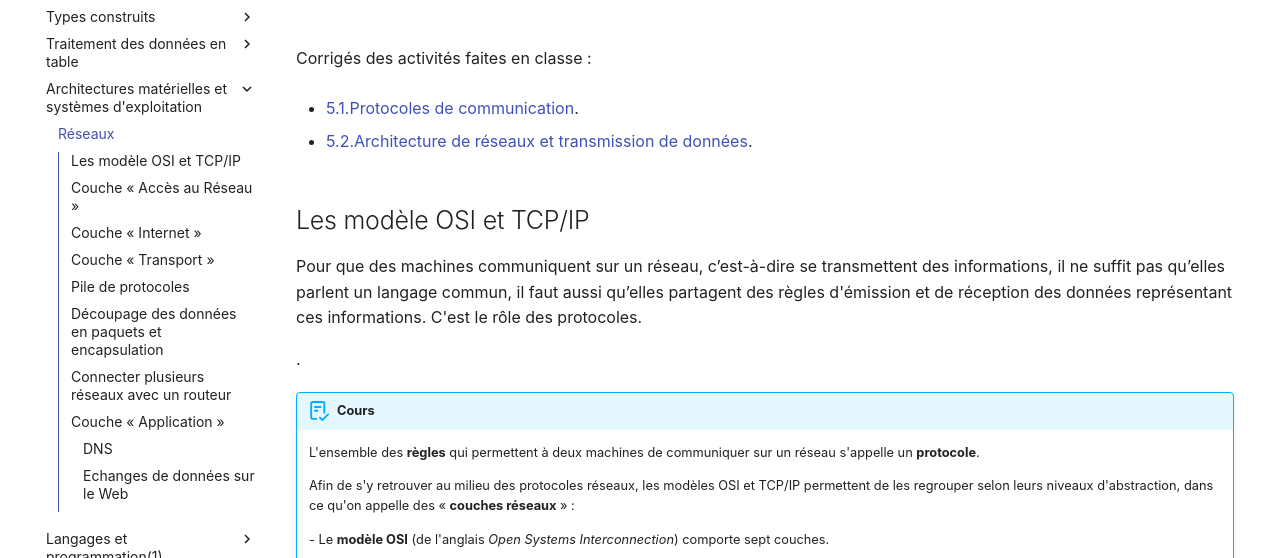
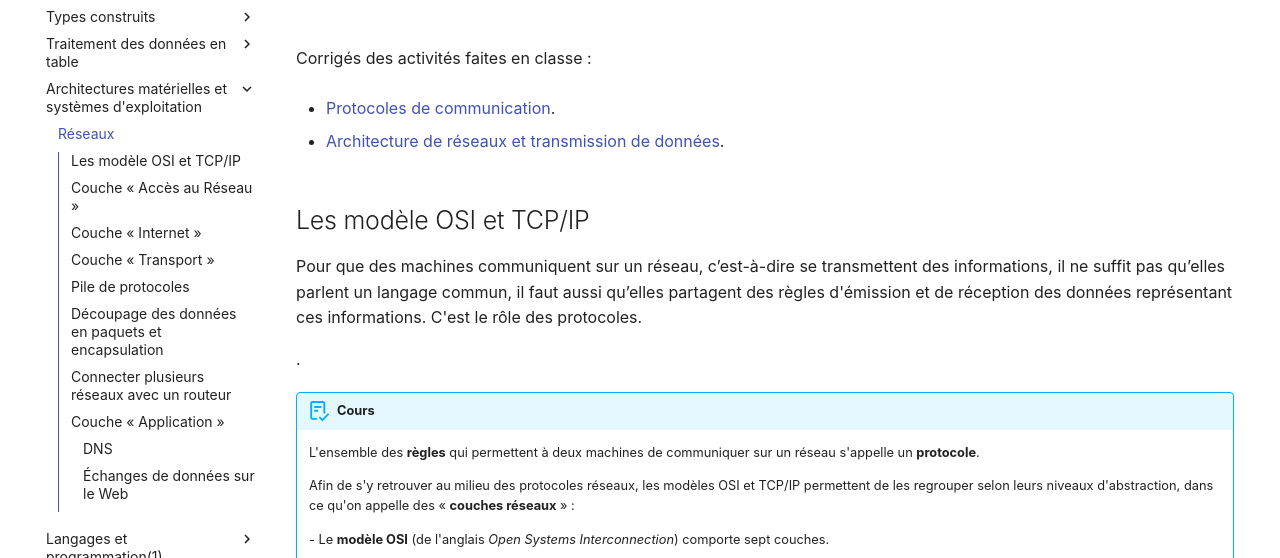
Before and after one commit to fab-perez/NSI-1, an MkDocs documentation site: the page built from docs/architecture-materielles-et-systemes-d-exploitation/5-reseaux.md, in a window 1280 px wide and 900 px high. Shown: the part 175-733 px from the top of the window. Built offline with MkDocs 1.6.1 and Material for MkDocs 9.7.7, drawn with Linux system fonts in a browser that asks for light colours; comment, search, counter and statistics services are not loaded; some of the changed text lies outside the part shown.

Commit message:
Add files via upload

```diff
--- a/docs/architecture-materielles-et-systemes-d-exploitation/5-reseaux.md
+++ b/docs/architecture-materielles-et-systemes-d-exploitation/5-reseaux.md
@@ -3,9 +3,9 @@
 
 Corrigés des activités faites en classe :
 
-- [5.1.Protocoles de communication](assets/[NSI] AMSE-5.1.Protocoles de communication - correction.pdf).
+- [Protocoles de communication](assets/[NSI] AMSE-5.1.Protocoles de communication - correction.pdf).
 
-- [5.2.Architecture de réseaux et transmission de données](assets/[NSI] AMSE-5.2.Architecture de réseaux et transmission de données - correction.pdf).
+- [Architecture de réseaux et transmission de données](assets/[NSI] AMSE-5.2.Architecture de réseaux et transmission de données - correction.pdf).
 
 
 ## Les modèle OSI et TCP/IP
@@ -214,7 +214,7 @@ Prenons l’exemple d’un utilisateur qui accède depuis son navigateur à l’
 
 
 
-### Echanges de données sur le Web
+### Échanges de données sur le Web
 !!! abstract "Cours"
     Le protocole **HTTP** (*HyperText Transfer Protocol*) gère les échanges entre un client (un navigateur) et un serveur web.**HTTPS est sa version sécurisée** qui permet de chiffrer les échanges.
 
```
